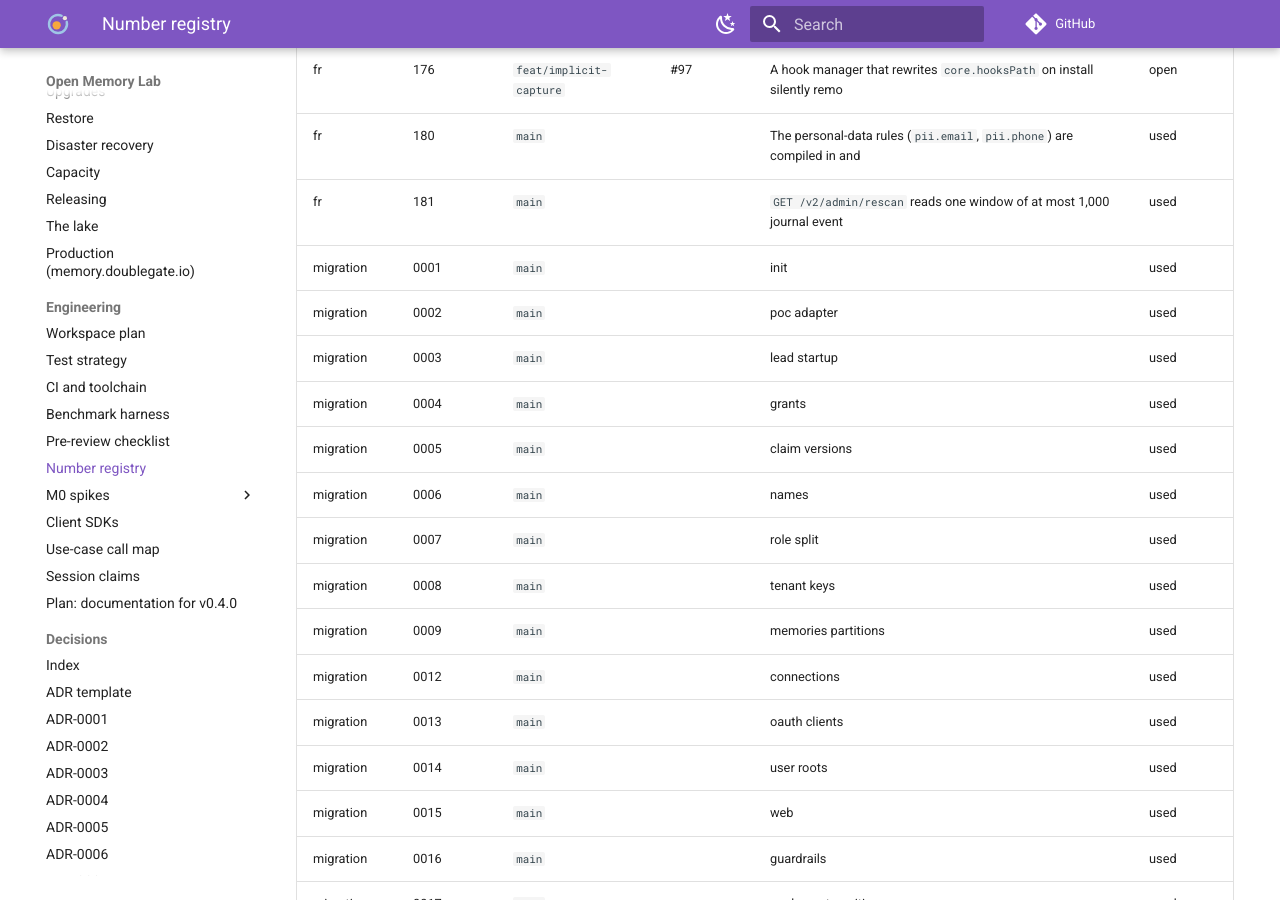
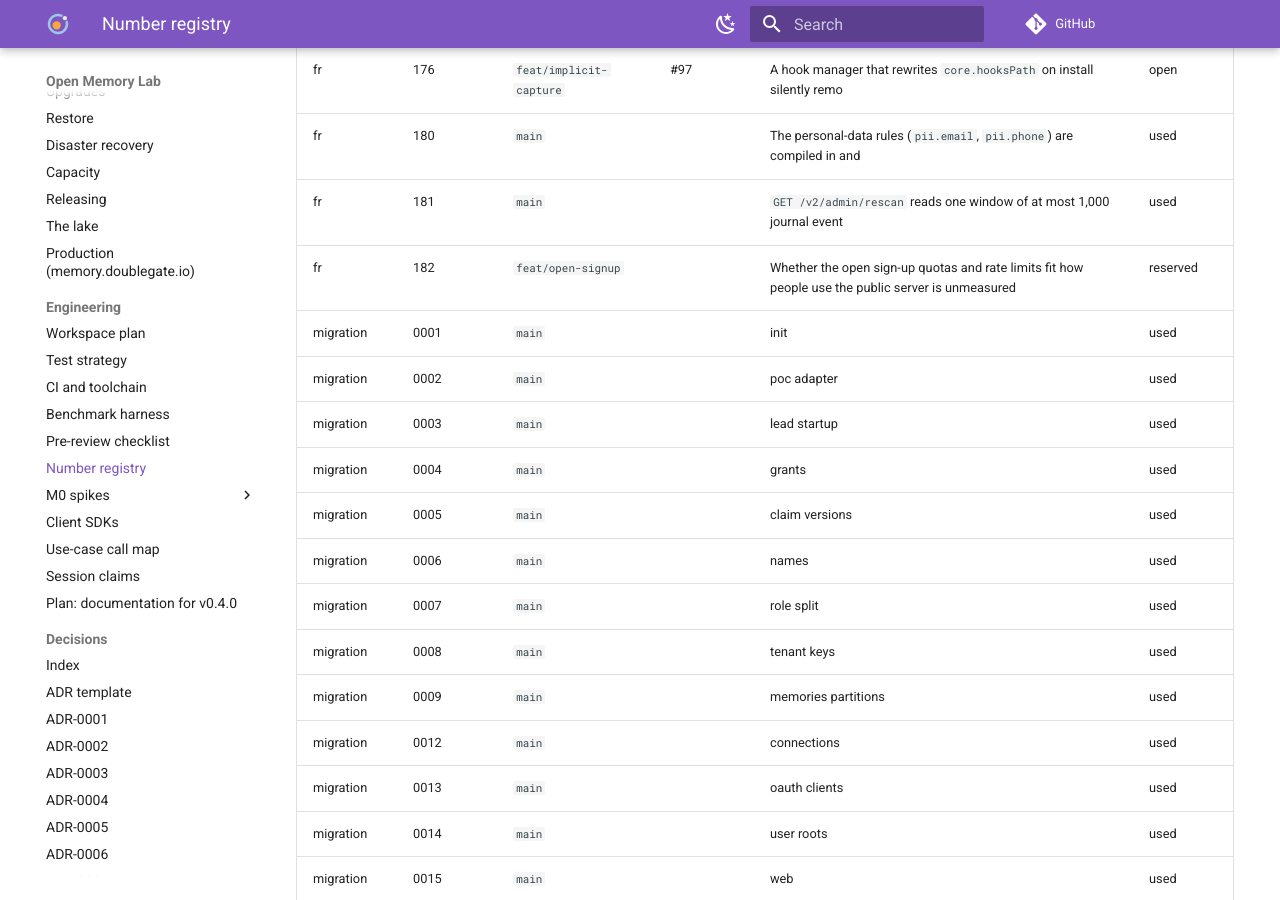
Before and after one commit to e8kor/open-memory-lab, an MkDocs documentation site: the page built from docs/NUMBERS.md, in a window 1280 px wide and 900 px high, scrolled down 12864 px. Built offline with MkDocs 1.6.1 and Material for MkDocs 9.7.7, drawn with Linux system fonts in a browser that asks for light colours; comment, search, counter and statistics services are not loaded.

Commit message:
chore: reserve FR-182 for open sign-up

```diff
--- a/docs/NUMBERS.md
+++ b/docs/NUMBERS.md
@@ -225,6 +225,7 @@ is a collision: the branch that reserved later renumbers.
 | fr | 176 | `feat/implicit-capture` | #97 | A hook manager that rewrites `core.hooksPath` on install silently remo | open |
 | fr | 180 | `main` |  | The personal-data rules (`pii.email`, `pii.phone`) are compiled in and | used |
 | fr | 181 | `main` |  | `GET /v2/admin/rescan` reads one window of at most 1,000 journal event | used |
+| fr | 182 | `feat/open-signup` |  | Whether the open sign-up quotas and rate limits fit how people use the public server is unmeasured | reserved |
 | migration | 0001 | `main` |  | init | used |
 | migration | 0002 | `main` |  | poc adapter | used |
 | migration | 0003 | `main` |  | lead startup | used |
```
